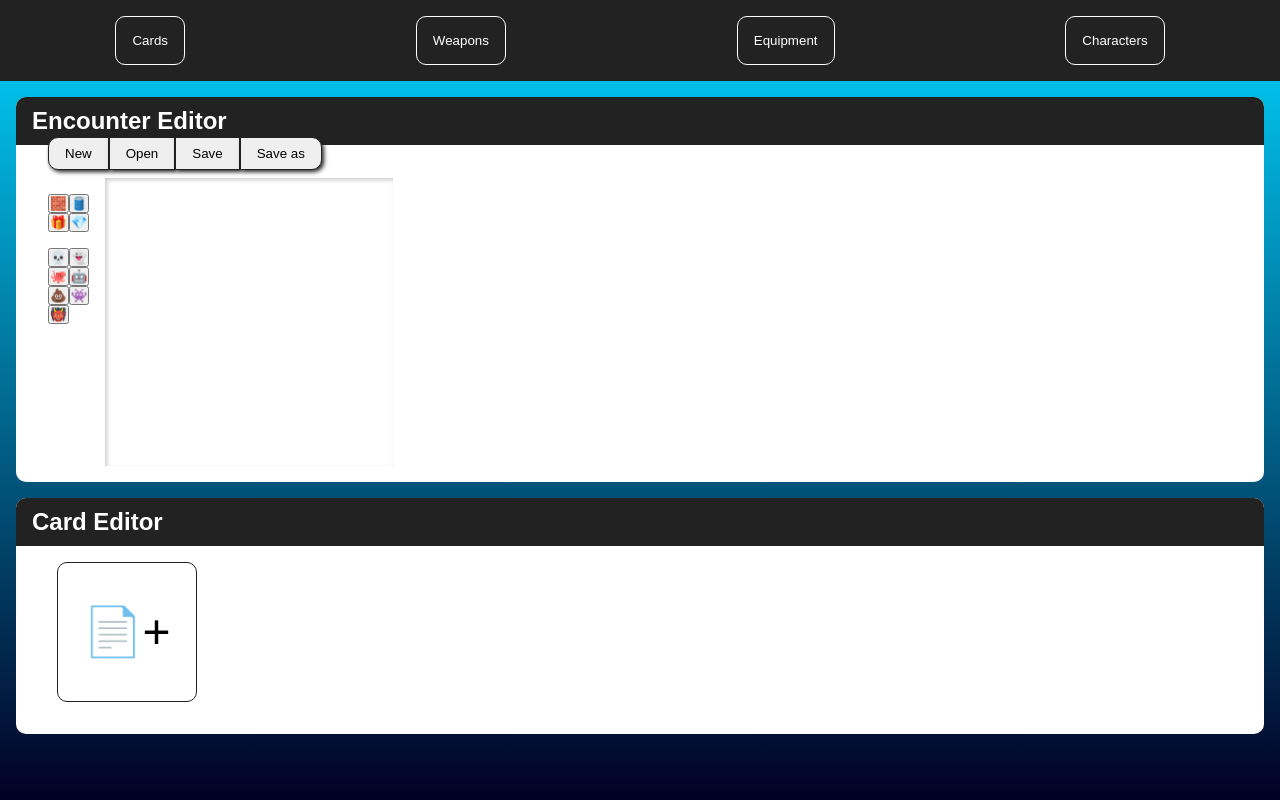
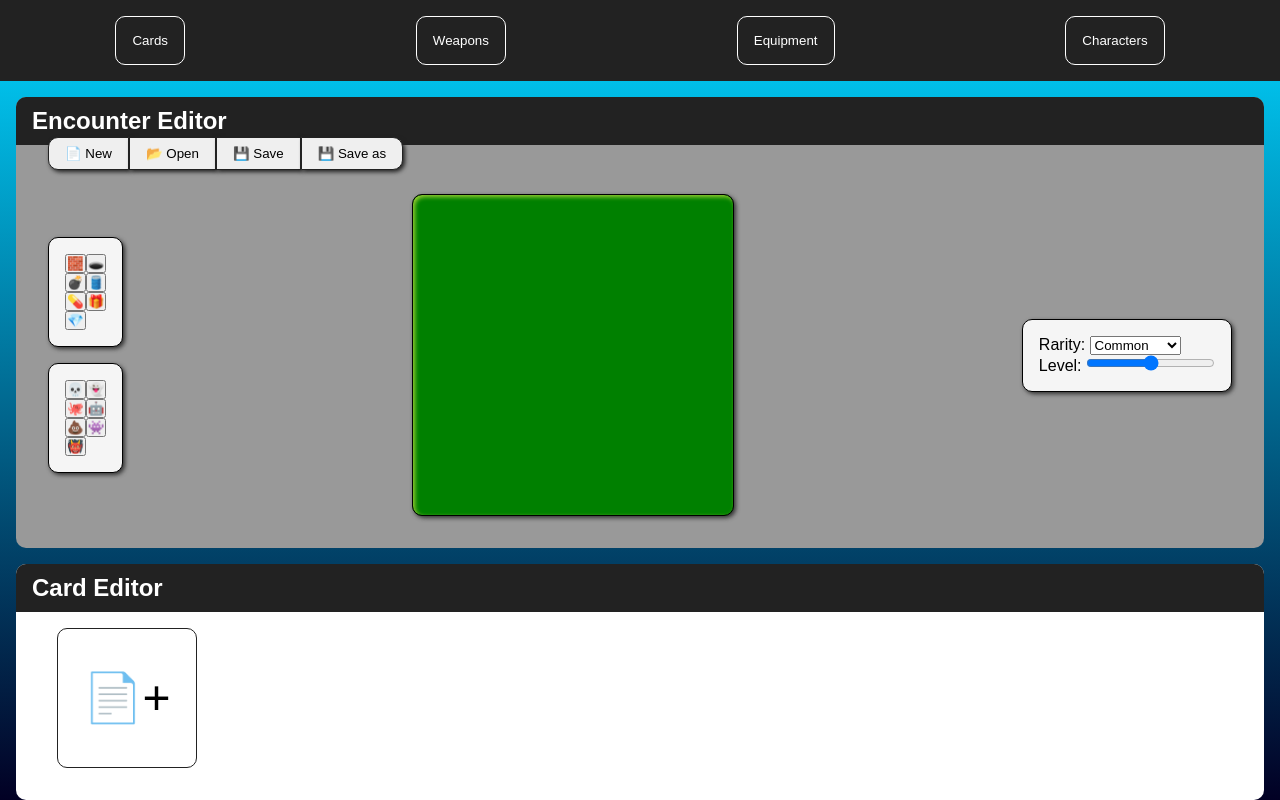
Before and after one commit to SebastianJensen-teaching/sc7-edit, a plain HTML site: page index.html in a window 1280 px wide. Drawn offline with nearby package versions, Linux system fonts and the light colour scheme.

Commit message:
encounter properties plus some styling

```diff
--- a/index.html
+++ b/index.html
@@ -22,15 +22,19 @@
       <div class="panel encounter-editor">
         <h2>Encounter Editor</h2>
         <nav>
-          <button @click="generateCombat">New</button>
-          <button @click="generateCombat">Open</button>
-          <button @click="generateCombat">Save</button>
-          <button @click="generateCombat">Save as</button>
+          <button @click="generateCombat">📄 New</button>
+          <button @click="generateCombat">📂 Open</button>
+          <button @click="generateCombat">💾 Save</button>
+          <button @click="generateCombat">💾 Save as</button>
         </nav>
+
         <aside>
           <div class="pallette enviroment">
             <button @click="brush = '🧱'">🧱</button>
+            <button @click="brush = '🕳️'">🕳️</button>
+            <button @click="brush = '💣'">💣</button>
             <button @click="brush = '🛢️'">🛢️</button>
+            <button @click="brush = '💊'">💊</button>
             <button @click="brush = '🎁'">🎁</button>
             <button @click="brush = '💎'">💎</button>
           </div>
@@ -49,6 +53,22 @@
             <div v-if="tile.occupied" >{{ tile.occupied }}</div>
           </div>
         </div>
+        <aside class="properties">
+          <label>
+            Rarity:
+            <select name="encounter_rarity">
+              <option>Common</option>
+              <option>Uncommon</option>
+              <option>Rare</option>
+              <option>Epic</option>
+              <option>Legendary</option>
+            </select>
+          </label>
+          <label>
+            Level:
+            <input type="range" name="level" id="">
+          </label>
+        </aside>
       </div>
       <div class="panel all-cards">
         <h2>Card Editor</h2>
--- a/style.css
+++ b/style.css
@@ -52,7 +52,9 @@ body {
 
 .encounter-editor {
     display: grid;
-    grid-template-columns: min-content min-content 1fr;
+    grid-template-columns: min-content 1fr min-content;
+    place-items: center;
+    background-color: #999;
 }
 
 .panel h2 {
@@ -168,13 +170,42 @@ body {
     display: grid;
     grid-template: repeat(9, 32px) / repeat(9, 32px);
     place-items: center center;
-    box-shadow: inset 2px 2px 4px #ccc;
+    box-shadow: inset 2px 2px 4px yellowgreen,
+                2px 2px 4px #333;
+    margin: 1rem;
+    padding: 1rem;
+    border: 1px solid black;
+    width: max-content;
+    border-radius: 10px;
+    background-color: green;
 }
 
 .pallette {
     display: grid;
     grid-template-columns: min-content min-content;
     margin: 1rem;
+    padding: 1rem;
+    border: 1px solid black;
+    width: max-content;
+    border-radius: 10px;
+    box-shadow:2px 2px 4px #333;
+    background-color: whitesmoke;
+}
+
+.properties {
+    display: flex;
+    flex-direction: column;
+    margin: 1rem;
+    padding: 1rem;
+    border: 1px solid black;
+    width: max-content;
+    border-radius: 10px;
+    box-shadow:2px 2px 4px #333;
+    background-color: whitesmoke;
+}
+
+.properties label {
+
 }
 
 .tile {
```
